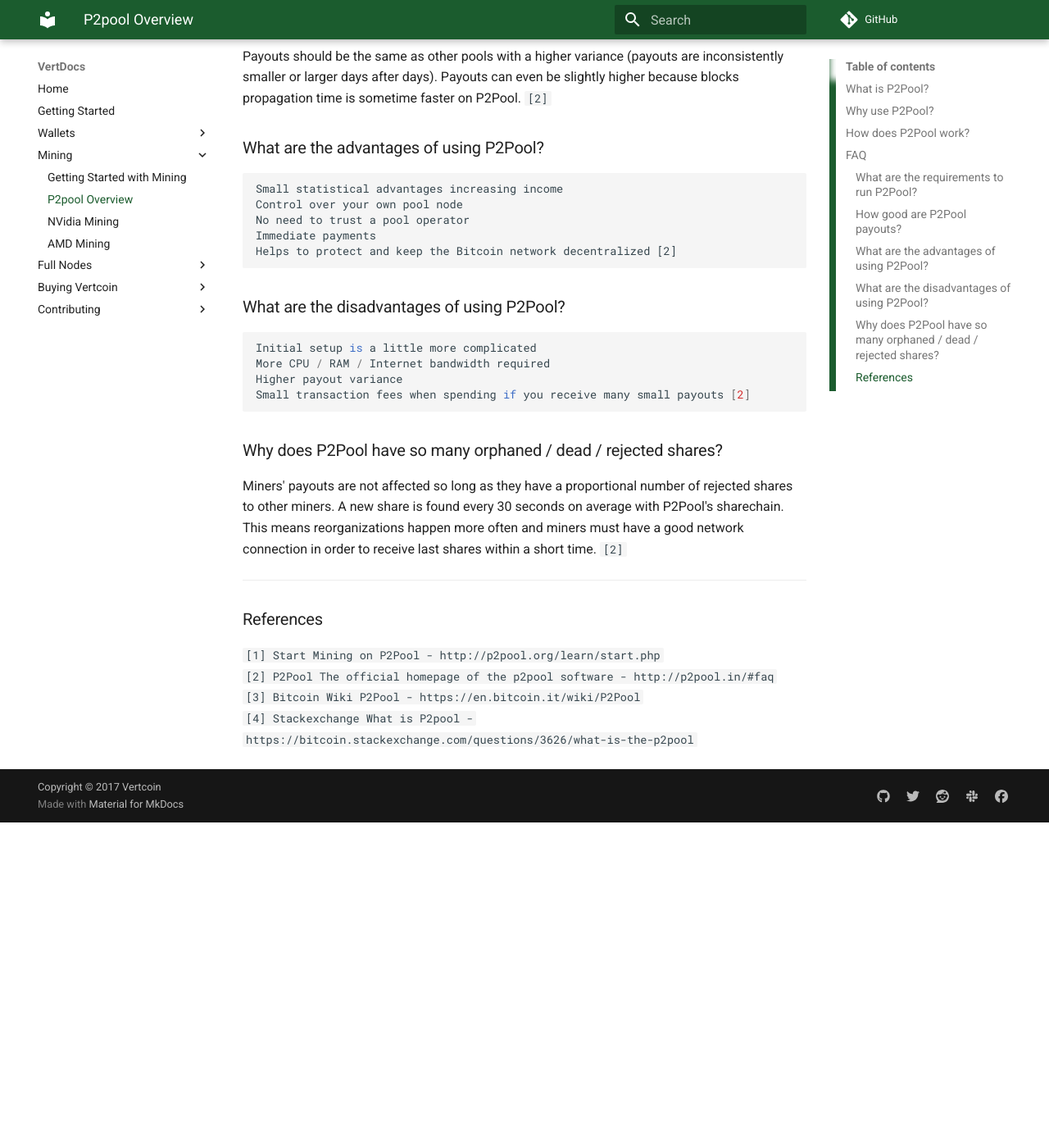
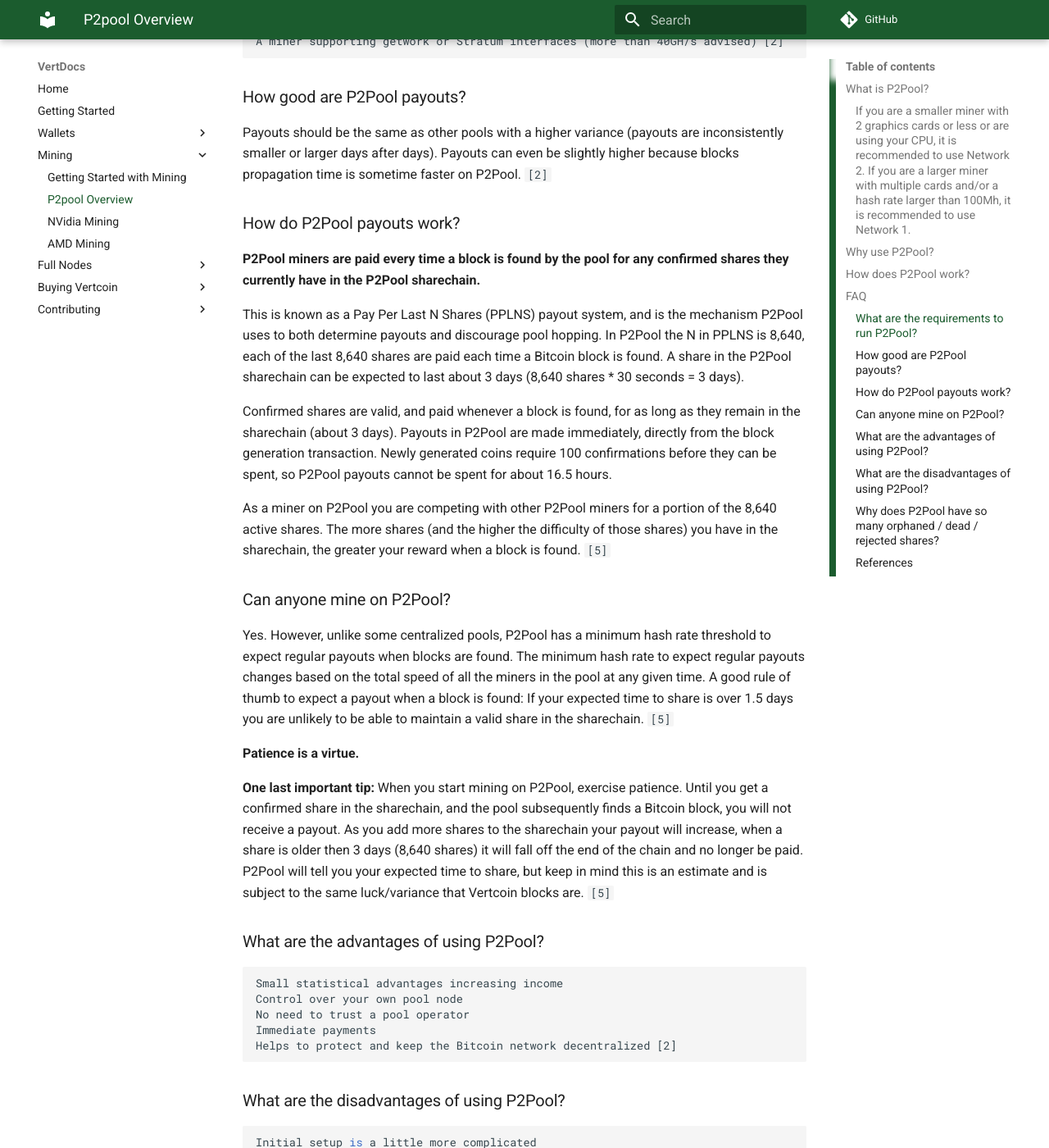
Before and after one commit to vertcoin-project/VertDocs, an MkDocs documentation site: the page built from docs/Mining/P2pool-overview.md, in a window 1280 px wide and 1400 px high, scrolled down 2078 px. Shown: the whole window at 82% size. Built offline with MkDocs 1.6.1 and Material for MkDocs 9.7.7, drawn with Linux system fonts in a browser that asks for light colours; comment, search, counter and statistics services are not loaded; old or Windows-style settings are respelled for this version of MkDocs; before the commit the page ends 3081 px from its top, so only the background shows below that; some of the changed text lies outside the part shown.

Commit message:
Update P2pool-overview.md
1. Expand on p2pool payments information

```diff
--- a/docs/Mining/P2pool-overview.md
+++ b/docs/Mining/P2pool-overview.md
@@ -7,6 +7,8 @@
 Decentralized payout pooling solves the problem of centralized mining pools degrading the decentralization of Bitcoin and avoids the risk of hard to detect theft by pool operators. Miners are configured to connect to a P2Pool node that can be run locally, alongside the miner. P2Pool users must run a full Bitcoin node which serves the purpose of independently validating transactions and the Bitcoin blockchain.
 
 P2Pool nodes work on a chain of shares similar to Bitcoin's blockchain. Each node works on a block that includes payouts to the previous shares' owners and the node itself, which can also result in a share if it meets P2Pool's difficulty. `[3]`
+
+#### If you are a smaller miner with 2 graphics cards or less or are using your CPU, it is recommended to use Network 2. If you are a larger miner with multiple cards and/or a hash rate larger than 100Mh, it is recommended to use Network 1.
 
 --------------------------------------------
 
@@ -40,6 +42,23 @@
 
 Payouts should be the same as other pools with a higher variance (payouts are inconsistently smaller or larger days after days). Payouts can even be slightly higher because blocks propagation time is sometime faster on P2Pool. `[2]`
 
+### How do P2Pool payouts work?
+
+**P2Pool miners are paid every time a block is found by the pool for any confirmed shares they currently have in the P2Pool sharechain.**
+
+This is known as a Pay Per Last N Shares (PPLNS) payout system, and is the mechanism P2Pool uses to both determine payouts and discourage pool hopping. In P2Pool the N in PPLNS is 8,640, each of the last 8,640 shares are paid each time a Bitcoin block is found. A share in the P2Pool sharechain can be expected to last about 3 days (8,640 shares * 30 seconds = 3 days).
+
+Confirmed shares are valid, and paid whenever a block is found, for as long as they remain in the sharechain (about 3 days). Payouts in P2Pool are made immediately, directly from the block generation transaction. Newly generated coins require 100 confirmations before they can be spent, so P2Pool payouts cannot be spent for about 16.5 hours.
+
+As a miner on P2Pool you are competing with other P2Pool miners for a portion of the 8,640 active shares. The more shares (and the higher the difficulty of those shares) you have in the sharechain, the greater your reward when a block is found. `[5]`
+
+### Can anyone mine on P2Pool?
+Yes. However, unlike some centralized pools, P2Pool has a minimum hash rate threshold to expect regular payouts when blocks are found. The minimum hash rate to expect regular payouts changes based on the total speed of all the miners in the pool at any given time. A good rule of thumb to expect a payout when a block is found: If your expected time to share is over 1.5 days you are unlikely to be able to maintain a valid share in the sharechain. `[5]`
+
+**Patience is a virtue.**
+
+**One last important tip:** When you start mining on P2Pool, exercise patience. Until you get a confirmed share in the sharechain, and the pool subsequently finds a Bitcoin block, you will not receive a payout. As you add more shares to the sharechain your payout will increase, when a share is older then 3 days (8,640 shares) it will fall off the end of the chain and no longer be paid. P2Pool will tell you your expected time to share, but keep in mind this is an estimate and is subject to the same luck/variance that Vertcoin blocks are. `[5]`
+
 ### What are the advantages of using P2Pool?
 
     Small statistical advantages increasing income
@@ -66,3 +85,4 @@
 `[2] P2Pool The official homepage of the p2pool software - http://p2pool.in/#faq`
 `[3] Bitcoin Wiki P2Pool - https://en.bitcoin.it/wiki/P2Pool`
 `[4] Stackexchange What is P2pool - https://bitcoin.stackexchange.com/questions/3626/what-is-the-p2pool`
+`[5] P2Pool The official homepage of the p2pool software - learn - http://p2pool.org/learn/`
```
